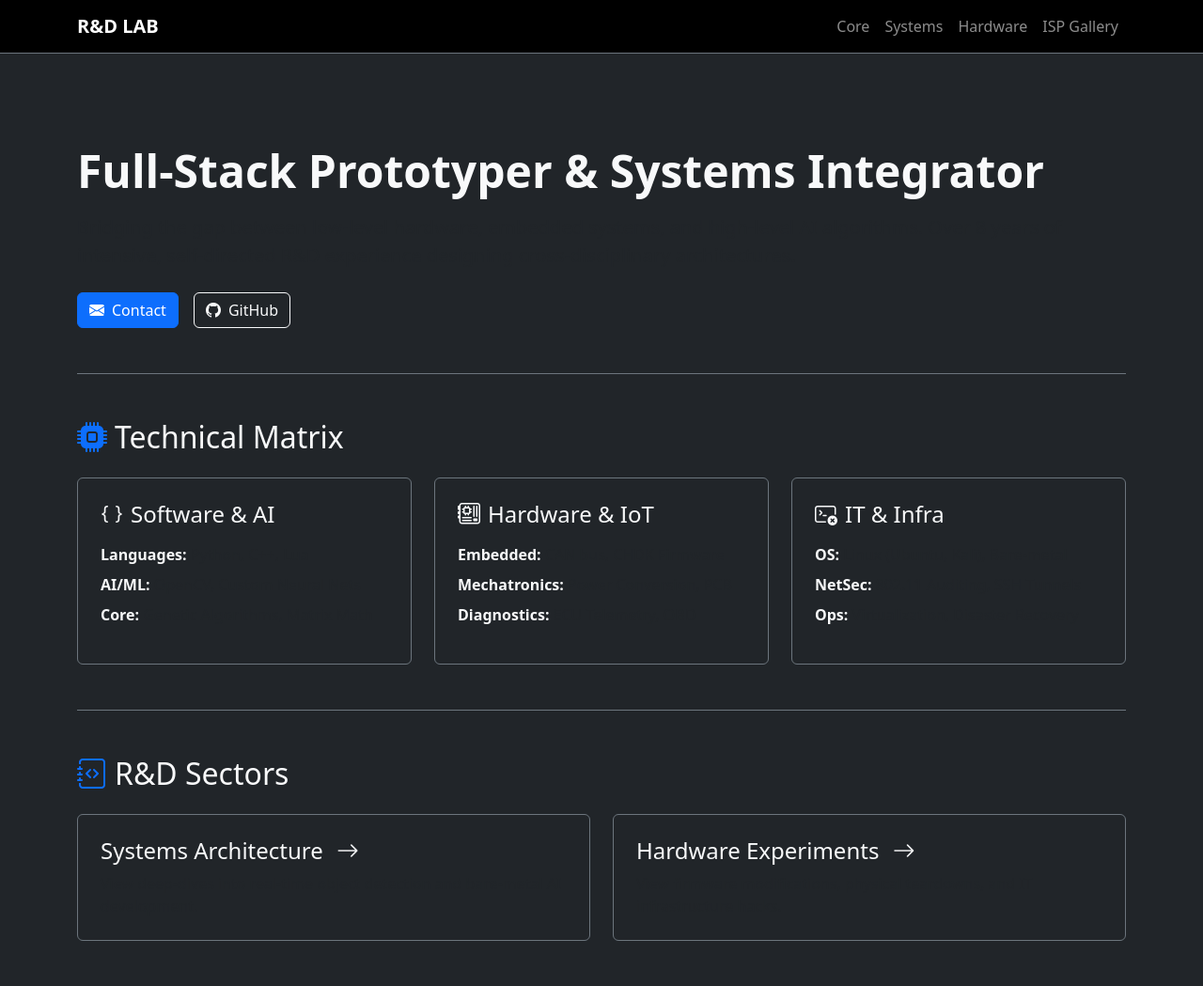
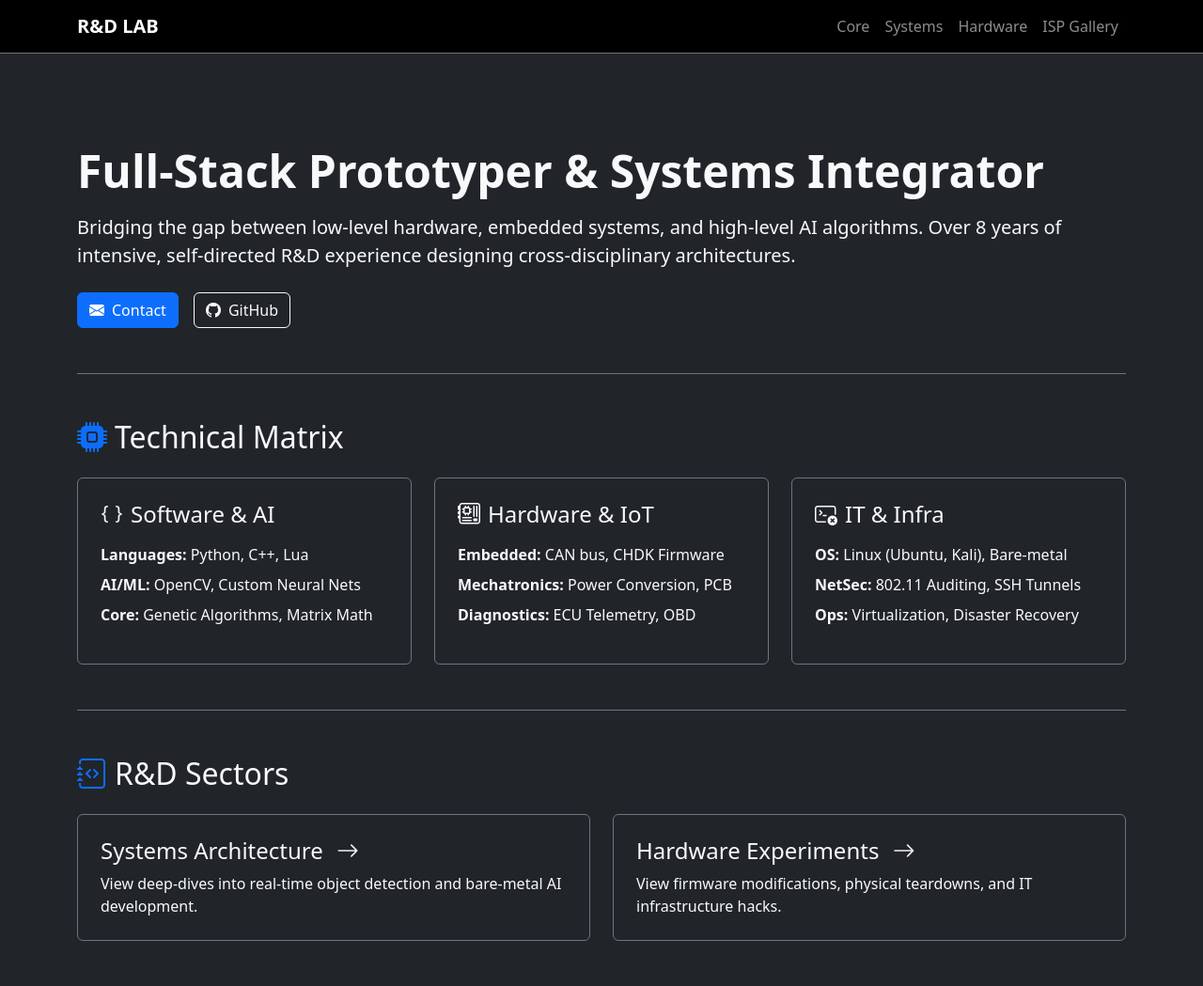
Before and after one commit to CodeRSTech/coderstech.github.io, a Jekyll site: the page built from index.md, in a window 1280 px wide. Shown: the whole page at 94% size. Built offline with Jekyll 4.4.1, drawn with Linux system fonts in a browser that asks for light colours.

Commit message:
Update index.md

```diff
--- a/index.md
+++ b/index.md
@@ -7,7 +7,7 @@ permalink: /
 <!-- Hero Section: The Executive Summary -->
 <div class="py-5 border-bottom border-secondary">
   <h1 class="display-5 fw-bold text-light">Full-Stack Prototyper & Systems Integrator</h1>
-  <p class="lead text-muted mt-3">
+  <p class="lead  mt-3">
     Bridging the gap between low-level hardware, embedded systems, and high-level AI algorithms. Over 8 years of intensive, self-directed R&D experience designing cross-disciplinary architectures.
   </p>
   <div class="d-flex gap-3 mt-4">
@@ -26,7 +26,7 @@ permalink: /
   <div class="col-md-4">
     <div class="p-4 border border-secondary rounded bg-dark h-100">
       <h4 class="text-light mb-3"><i class="bi bi-braces me-2"></i>Software & AI</h4>
-      <ul class="text-muted list-unstyled">
+      <ul class=" list-unstyled">
         <li class="mb-2"><strong class="text-light">Languages:</strong> Python, C++, Lua</li>
         <li class="mb-2"><strong class="text-light">AI/ML:</strong> OpenCV, Custom Neural Nets</li>
         <li class="mb-2"><strong class="text-light">Core:</strong> Genetic Algorithms, Matrix Math</li>
@@ -38,7 +38,7 @@ permalink: /
   <div class="col-md-4">
     <div class="p-4 border border-secondary rounded bg-dark h-100">
       <h4 class="text-light mb-3"><i class="bi bi-motherboard me-2"></i>Hardware & IoT</h4>
-      <ul class="text-muted list-unstyled">
+      <ul class=" list-unstyled">
         <li class="mb-2"><strong class="text-light">Embedded:</strong> CAN bus, CHDK Firmware</li>
         <li class="mb-2"><strong class="text-light">Mechatronics:</strong> Power Conversion, PCB</li>
         <li class="mb-2"><strong class="text-light">Diagnostics:</strong> ECU Telemetry, OBD</li>
@@ -50,7 +50,7 @@ permalink: /
   <div class="col-md-4">
     <div class="p-4 border border-secondary rounded bg-dark h-100">
       <h4 class="text-light mb-3"><i class="bi bi-terminal-x me-2"></i>IT & Infra</h4>
-      <ul class="text-muted list-unstyled">
+      <ul class=" list-unstyled">
         <li class="mb-2"><strong class="text-light">OS:</strong> Linux (Ubuntu, Kali), Bare-metal</li>
         <li class="mb-2"><strong class="text-light">NetSec:</strong> 802.11 Auditing, SSH Tunnels</li>
         <li class="mb-2"><strong class="text-light">Ops:</strong> Virtualization, Disaster Recovery</li>
@@ -69,7 +69,7 @@ permalink: /
       <a href="/projects" class="text-decoration-none">
         <div class="p-4 border border-secondary rounded bg-dark text-light h-100 hover-overlay">
           <h4 class="mb-2">Systems Architecture <i class="bi bi-arrow-right ms-2"></i></h4>
-          <p class="text-muted mb-0">View deep-dives into real-time object detection and bare-metal AI development.</p>
+          <p class=" mb-0">View deep-dives into real-time object detection and bare-metal AI development.</p>
         </div>
       </a>
     </div>
@@ -77,7 +77,7 @@ permalink: /
       <a href="/experiments" class="text-decoration-none">
         <div class="p-4 border border-secondary rounded bg-dark text-light h-100 hover-overlay">
           <h4 class="mb-2">Hardware Experiments <i class="bi bi-arrow-right ms-2"></i></h4>
-          <p class="text-muted mb-0">View firmware modifications, physical teardowns, and IT infrastructure hacks.</p>
+          <p class=" mb-0">View firmware modifications, physical teardowns, and IT infrastructure hacks.</p>
         </div>
       </a>
     </div>
```
